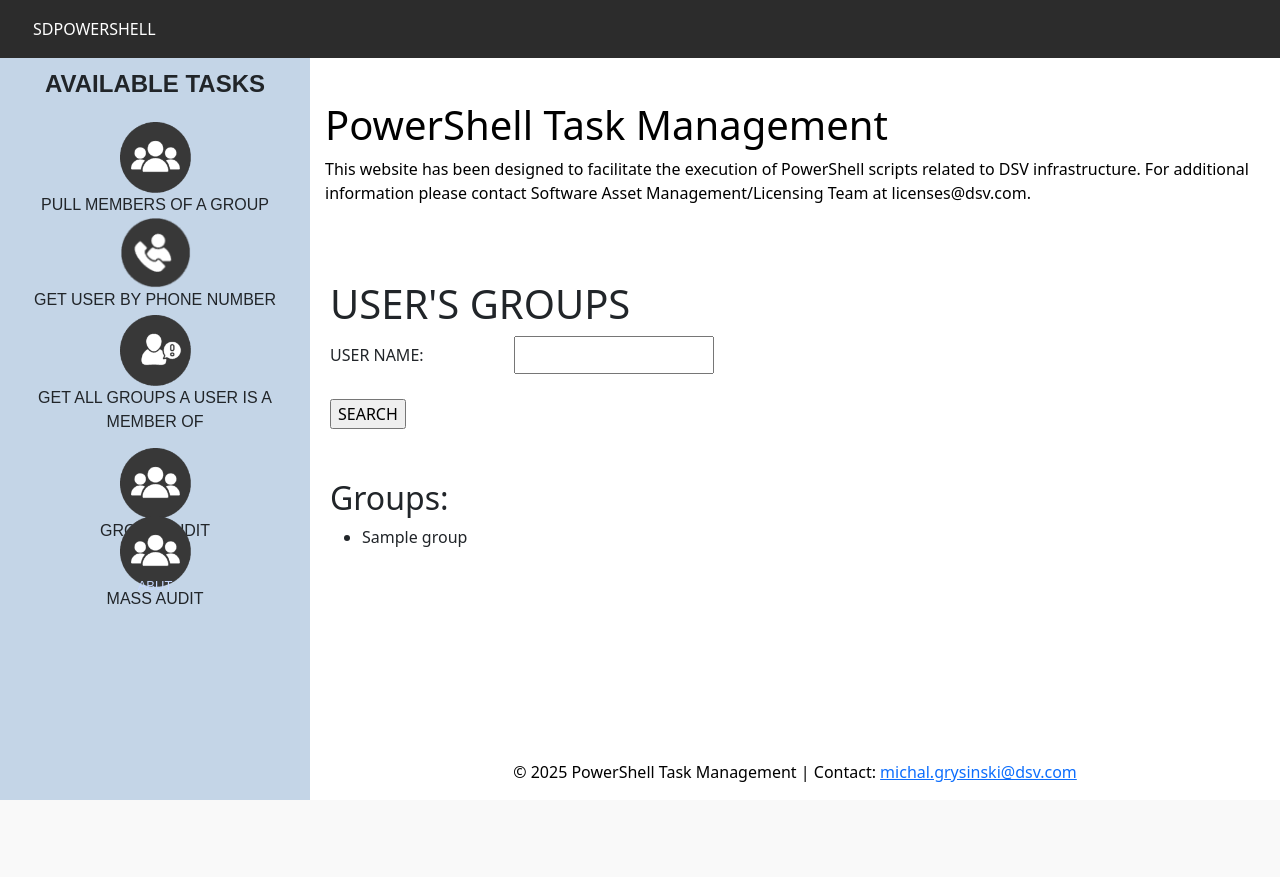
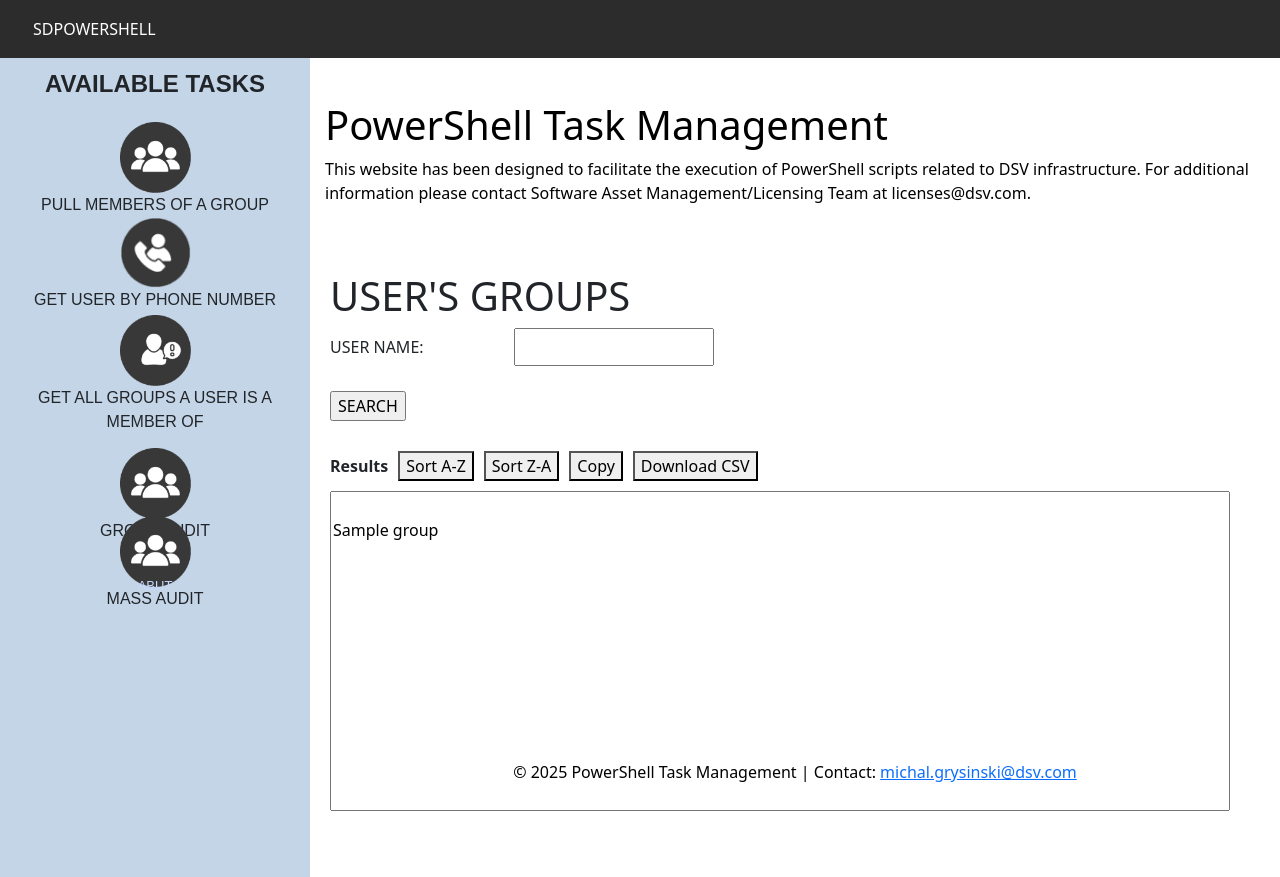
Before and after one commit to DSVprojectTeam/sdpowershell, a Flask app: template templates/GetAllGroupsaUserIsaMemberOf.html in a window 1280 px wide. Before the commit the page ends 800 px from the top, so only its background shows below. Run offline with Flask 3, Linux system fonts and the light colour scheme; the template is opened without the code that fills it: most values are stand-ins (such as "Sample title", 1, 10 or a date in 2020).

Commit message:
Update GetAllGroupsaUserIsaMemberOf.html

```diff
--- a/templates/GetAllGroupsaUserIsaMemberOf.html
+++ b/templates/GetAllGroupsaUserIsaMemberOf.html
@@ -1,41 +1,81 @@
 {% extends "base.html" %}
 
 {% block body_content %}
-<h1></h1>
+<h1>USER'S GROUPS</h1>
 <form action="/GetAllGroupsaUserIsaMemberOf" method="POST">
-    <h1>USER'S GROUPS</h1>
     <div class="form-row">
         <label for="searched_user">USER NAME:</label>
         <input type="text" id="searched_user" name="searched_user">
     </div>
-
     <input type="submit" value="SEARCH">
-    <div id="preloader" style="display: none;">
-</div>
+    <div id="preloader" style="display: none;"></div>
 </form>
 
-<div style="margin-top: 50px;"></div>
 {% if result and result['groups'] %}
-    <h2>Groups:</h2>
-    <ul>
-        {% for group in result['groups'] %}
-            <li>{{ group }}</li>
-        {% endfor %}
-    </ul>
-{% else %}
-    <p>No groups</p>
+    <div style="margin-top:30px;">
+        <div style="display:flex; align-items:center; gap:10px; margin-bottom:10px;">
+            <span style="font-weight:bold;">Results</span>
+            <button type="button" onclick="sortResults('asc')">Sort A-Z</button>
+            <button type="button" onclick="sortResults('desc')">Sort Z-A</button>
+            <button type="button" onclick="copyResults()">Copy</button>
+            <button type="button" onclick="downloadCSV()">Download CSV</button>
+        </div>
+        <textarea id="resultsBox" readonly style="width:100%;max-width:900px;height:40vh;resize:none;box-sizing:border-box;">
+{% for group in result['groups'] %}
+{{ group }}
+{% endfor %}
+        </textarea>
+    </div>
+    <script>
+        function sortResults(order) {
+            const textarea = document.getElementById('resultsBox');
+            let lines = textarea.value.split('\n').filter(line => line.trim() !== '');
+            lines.sort((a, b) => {
+                if (order === 'asc') return a.localeCompare(b);
+                else return b.localeCompare(a);
+            });
+            textarea.value = lines.join('\n');
+        }
+
+        function copyResults() {
+            const textarea = document.getElementById('resultsBox');
+            textarea.select();
+            document.execCommand('copy');
+        }
+
+        function downloadCSV() {
+            const textarea = document.getElementById('resultsBox');
+            let lines = textarea.value.split('\n').filter(line => line.trim() !== '');
+            let csvContent = lines.map(line => `"${line.replace(/"/g, '""')}"`).join('\r\n');
+            const blob = new Blob([csvContent], { type: 'text/csv' });
+            const link = document.createElement('a');
+            link.href = URL.createObjectURL(blob);
+            link.download = 'user_groups.csv';
+            document.body.appendChild(link);
+            link.click();
+            document.body.removeChild(link);
+        }
+
+        function fitResultsBox() {
+            const box = document.getElementById('resultsBox');
+            if (box) {
+                box.style.height = Math.round(window.innerHeight * 0.4) + 'px';
+                box.style.width = Math.min(Math.round(window.innerWidth * 0.98), 900) + 'px';
+            }
+        }
+        window.addEventListener('resize', fitResultsBox);
+        window.addEventListener('DOMContentLoaded', fitResultsBox);
+    </script>
 {% endif %}
 
 <style>
     .form-row {
         margin-bottom: 25px;
     }
-
     label {
         display: inline-block;
         width: 180px;
     }
-
     input[type="text"], input[type="password"] {
         padding: 5px;
         width: 200px;
@@ -43,28 +83,11 @@
         font-size: 16px;
         box-sizing: border-box;
     }
-
-    table {
-        width: 80%;
-        border-collapse: collapse;
-        margin-top: 20px;
-    }
-
-    th, td {
-        border: 1px solid #ccc;
-        padding: 10px;
-        text-align: left;
-    }
-
-    th {
-        background-color: #f0f0f0;
-    }
-
     #preloader {
         background: #ffffff url("{{ url_for('static', filename='loader.gif') }}") no-repeat center center;
         position: fixed;
         top: 0;
-        left : 0;
+        left: 0;
         width: 100vw;
         height: 100vh;
         background-color: rgba(255, 255, 255, 0.8);
```
